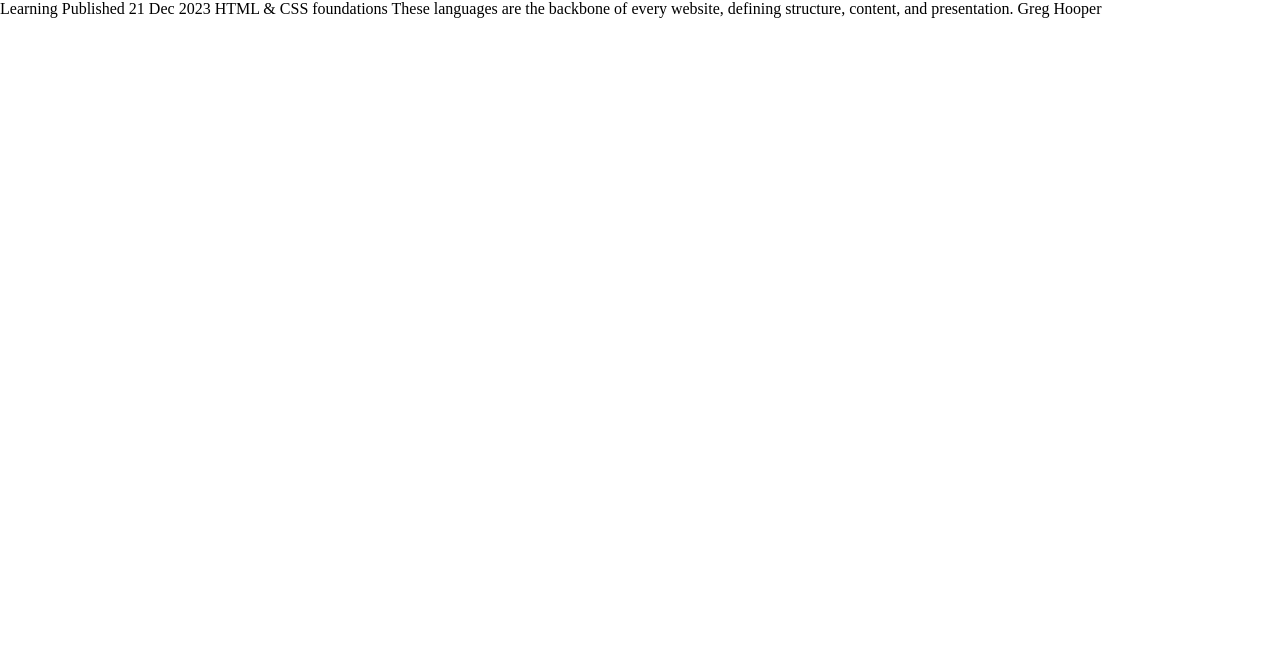
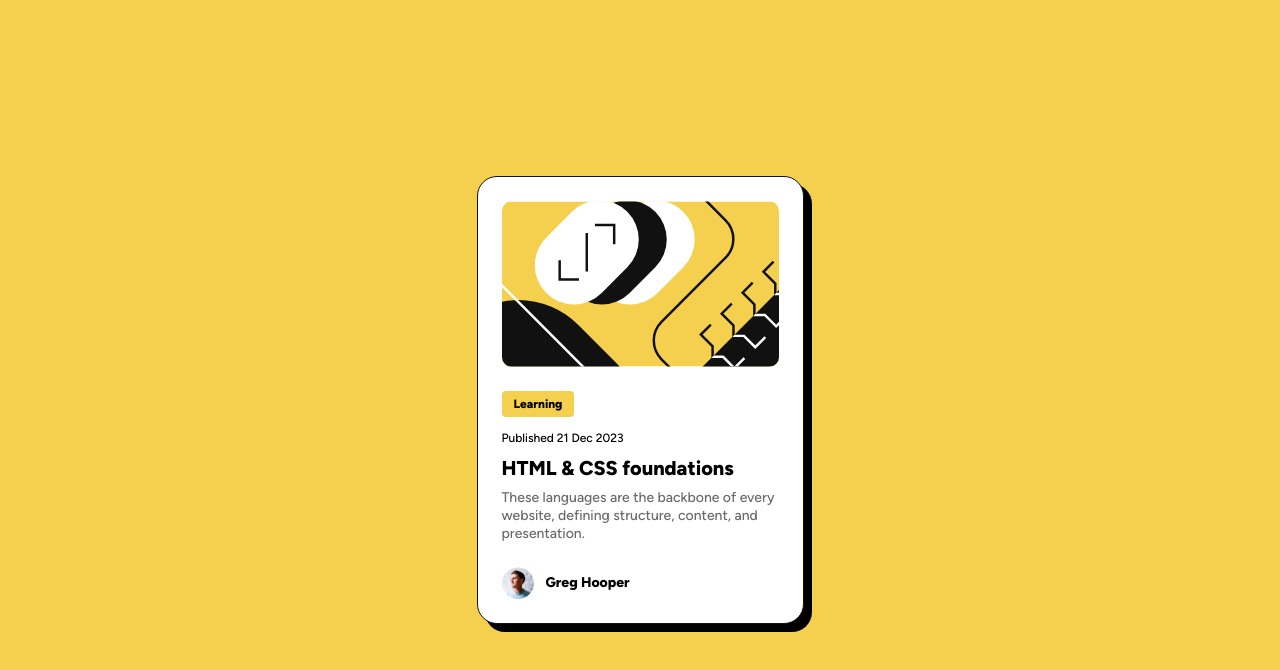
Before and after one commit to MATBMS/blog-preview-card, a plain HTML site: page index.html in a window 1280 px wide. Drawn offline with Linux system fonts and the light colour scheme.

Commit message:
build main page

```diff
--- a/index.html
+++ b/index.html
@@ -16,8 +16,29 @@
     <title>Blog preview card</title>
   </head>
   <body>
-    Learning Published 21 Dec 2023 HTML & CSS foundations These languages are
-    the backbone of every website, defining structure, content, and
-    presentation. Greg Hooper
+    <article class="card">
+      <img
+        src="./images/illustration-article.svg"
+        alt="Illustration of the article of a drawing on a yellow background"
+        class="card-img"
+      />
+      <div class="card-content">
+        <p class="card-category">Learning</p>
+        <p class="card-date">Published 21 Dec 2023</p>
+        <h1 class="card-title">HTML & CSS foundations</h1>
+        <p class="card-description">
+          These languages are the backbone of every website, defining structure,
+          content, and presentation.
+        </p>
+      </div>
+      <div class="card-author">
+        <img
+          src="./images/image-avatar.webp"
+          alt="Avatar of the author Greg Hooper"
+          class="card-author-avatar"
+        />
+        <p class="card-author-name">Greg Hooper</p>
+      </div>
+    </article>
   </body>
 </html>
--- a/style.css
+++ b/style.css
@@ -13,7 +13,8 @@
   --color-yellow: #f4d04e;
   --color-grey-950: #111111;
   --color-grey-500: #6b6b6b;
-  --color-white: #ffffff;
+  --color-black: #000;
+  --color-white: #fff;
   /* spacing */
   --spacing-300: 24px;
   --spacing-150: 12px;
@@ -26,45 +27,142 @@
 @font-face {
   font-family: "Figtree";
   src: url("./fonts/Figtree-Medium.ttf") format("truetype");
-  font-weight: normal;
+  font-weight: 400;
   font-style: normal;
   font-display: swap;
 }
 
 @font-face {
   font-family: "Figtree";
-  src: url("fonts/Figtree-ExtraBold.ttf") format("truetype");
-  font-weight: bolder;
+  src: url("./fonts/Figtree-ExtraBold.ttf") format("truetype");
+  font-weight: 700;
   font-style: normal;
   font-display: swap;
 }
 
-.text-preset-1,
-.text-preset-2,
-.text-preset-3,
-.text-preset-4 {
-  font-family: "Figtree";
-  font-weight: normal;
+/* body */
+
+body {
+  /* typography */
+  font-family: "Figtree", sans-serif;
+  font-weight: 400;
   font-style: normal;
-  font-size: 14px;
+  font-size: 12px;
   line-height: 150%;
   letter-spacing: 0px;
+  /* layout */
+  width: 100vw;
+  height: 100vh;
+  background-color: var(--color-yellow);
+  display: flex;
+  flex-direction: column;
+  justify-content: center;
+  align-items: center;
 }
 
-.text-preset-1 {
-  font-size: 24px;
-  font-weight: bolder;
+/* body on desktop (1440px and up) */
+@media (min-width: 1440px) {
+  body {
+    font-size: 14px;
+  }
 }
 
-.text-preset-2 {
-  font-size: 16px;
-  font-weight: normal;
+/* card */
+
+.card {
+  width: 327px;
+  max-height: 500px;
+  background-color: var(--color-white);
+  border-radius: 20px;
+  border: 1px solid var(--color-grey-950);
+  padding: 24px;
+  box-shadow: 8px 8px 0px 0px var(--color-black);
+  display: flex;
+  flex-direction: column;
+  gap: 24px;
 }
 
-.text-preset-3 {
-  font-weight: normal;
+/* card on desktop (1440px and up) */
+@media (min-width: 1440px) {
+  .card {
+    width: 384px;
+    max-height: 522px;
+  }
 }
 
-.text-preset-4 {
-  font-weight: bolder;
+/* card image */
+
+.card-img {
+  width: 100%;
+  border-radius: 10px;
 }
+
+/* card content */
+
+.card-content {
+  display: flex;
+  flex-direction: column;
+  align-items: start;
+  gap: 12px;
+}
+
+/* card category */
+.card-category {
+  font-weight: 700;
+  padding: 4px 12px;
+  border-radius: 4px;
+  background-color: var(--color-yellow);
+}
+
+/* card title */
+
+.card-title {
+  font-size: 20px;
+  font-weight: 700;
+  cursor: pointer;
+}
+
+.card-title:hover {
+  color: var(--color-yellow);
+}
+
+/* card title on desktop (1440px and up) */
+@media (min-width: 1440px) {
+  .card-title {
+    font-size: 24px;
+  }
+}
+
+/* card description */
+
+.card-description {
+  font-size: 14px;
+  color: var(--color-grey-500);
+}
+
+/* card description on desktop (1440px and up) */
+@media (min-width: 1440px) {
+  .card-description {
+    font-size: 16px;
+  }
+}
+
+/* card author */
+
+.card-author {
+  display: flex;
+  flex-direction: row;
+  justify-content: start;
+  align-items: center;
+  gap: 12px;
+}
+
+.card-author-avatar {
+  width: 32px;
+  height: 32px;
+}
+
+.card-author-name {
+  font-size: 14px;
+  font-weight: 700;
+}
```
Also changed, not shown: docs/desktop-screenshot.png (added), 1 other file.
